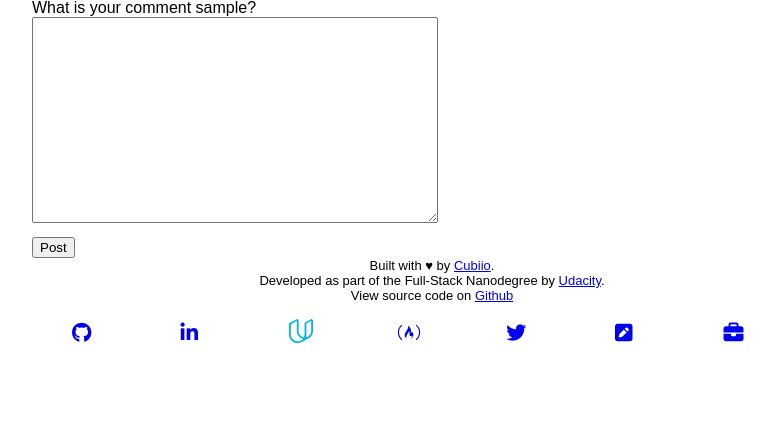
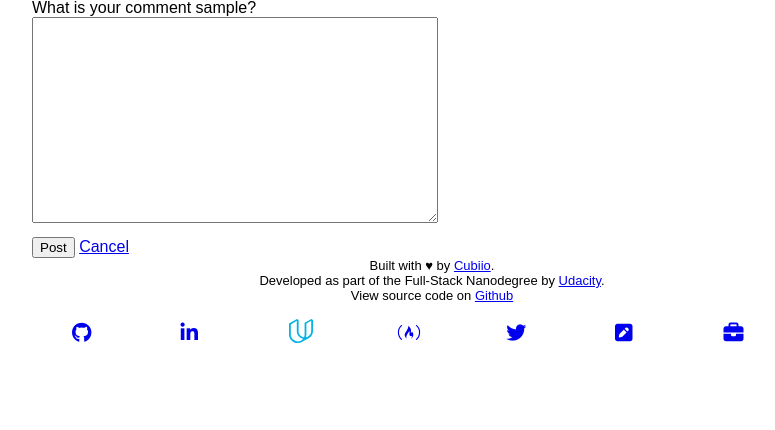
Before and after one commit to sam-atkins/fsnd-blog, a Python web app: template templates/comment.html in a window 1280 px wide. Shown: the part 331-761 px from the top of the page, without its empty margins (208-983 px from the left). Run offline with Jinja, Linux system fonts and the light colour scheme; the template is opened without the code that fills it: most values are stand-ins (such as "Sample title", 1, 10 or a date in 2020); some libraries are stand-ins or nearby versions.

Commit message:
feat: Add cancel link to page

```diff
--- a/templates/comment.html
+++ b/templates/comment.html
@@ -27,6 +27,9 @@
         {{error}}
     </div>
     <button type="submit">Post</button>
+
+    <a class="link__button" href="/{{post.key.integer_id()}}">Cancel</a>
+
 </form>
 
 {% else %}
```
